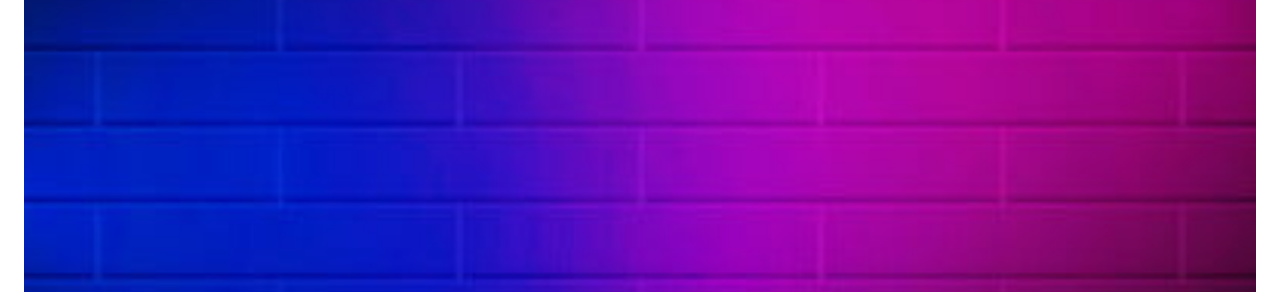
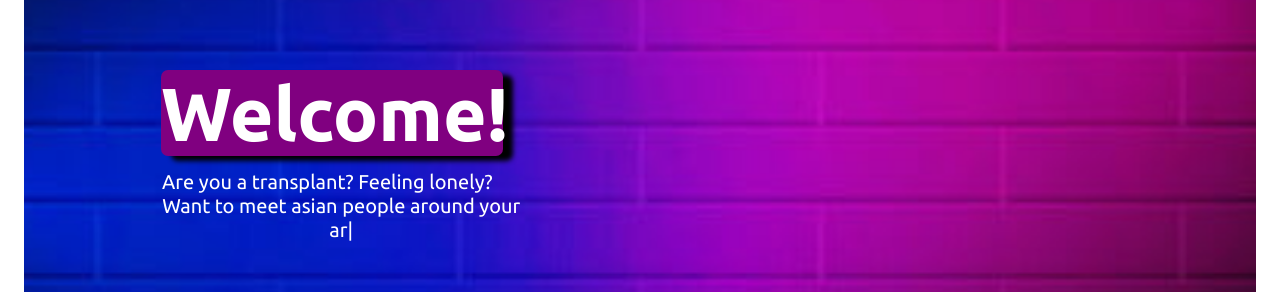
Before and after one commit to KurtisJin/AsianFriendsDFW, a React (Create React App) app in the folder afdfw/: page / in a window 1280 px wide. Shown: the part 244-536 px from the top of the page. Built offline with nearby package versions, Linux system fonts and the light colour scheme.

Commit message:
added type.js. added intro. styled the intro. Need to figure out how to make the typing not move the welcome

```diff
--- a/afdfw/package.json
+++ b/afdfw/package.json
@@ -12,6 +12,7 @@
     "react-animated-css": "^1.2.1",
     "react-dom": "^17.0.2",
     "react-scripts": "4.0.3",
+    "typed.js": "^2.0.12",
     "web-vitals": "^1.1.2"
   },
   "scripts": {
--- /dev/null
+++ b/afdfw/src/components/Intro/Typing/Typing.js
@@ -0,0 +1,44 @@
+import React from "react";
+import Typed from 'typed.js';
+import { classes } from "istanbul-lib-coverage";
+import wordsTwo from "./wordsTwo";
+// import "./style.css"
+
+
+class Typing extends React.Component {
+
+  componentDidMount() {
+
+    const options = {
+    strings: wordsTwo,
+    typeSpeed: 50,
+    backSpeed: 50,
+    loop: false,
+    cursorChar: "|",
+
+          };
+
+    // this.el refers to the <span> in the render() method
+    this.typed = new Typed(this.el, options);
+        }
+  componentWillUnmount() {
+          // Please don't forget to cleanup animation layer
+  this.typed.destroy();
+    }
+
+    render() {
+
+       return (
+
+          <div className="text-3"><span className="auto-type"style={{ whiteSpace: "pre" }} ref={(el) => {
+              this.el = el;
+            }}/>
+          </div>
+
+
+      );
+
+    }
+}
+
+export default Typing;
--- /dev/null
+++ b/afdfw/src/components/Intro/Typing/wordsTwo.js
@@ -0,0 +1,8 @@
+const wordsTwo = [
+    `Are you a transplant? Feeling lonely?
+    Want to meet asian people around your
+    area? You came to the right place!
+     `,
+    ]
+
+    export default wordsTwo
--- a/afdfw/src/components/Intro/intro.js
+++ b/afdfw/src/components/Intro/intro.js
@@ -1,10 +1,19 @@
 import React from 'react';
+import Typing from './Typing/Typing'
 
 let introPage = () => {
     return (
         <section id="introPage" className="introPage">
-
-
+            <div className="max-width">
+                <div className="row animatedTitle">
+                    <div className="introPage-content">
+                        <div className="text-2 animate__animated animate__fadeInLeftBig"><span className="last-name">Welcome!</span></div>
+                    </div>
+                </div>
+                 <div className="text-3">
+                    <Typing />
+                    </div>
+            </div>
         </section>
     )
 }
--- a/afdfw/src/styles.css
+++ b/afdfw/src/styles.css
@@ -186,8 +186,9 @@ section .title::after{
 }
 
 .introPage .max-width {
-  width: 100%;
-  display: flex;
+  width: 50%;
+  display: inline-block;
+  margin-right: 50%;
 }
 .introPage .max-width .row {
   margin-right: 0;
@@ -198,9 +199,20 @@ section .title::after{
 .introPage .introPage-content .text-2 {
     font-size: 75px;
     font-weight: 600;
-    margin-left: -3px;
+    /* margin-left: -3px; */
+    background-color: purple;
+    border-radius: 7px 7px 7px 7px;
+    width: 75%;
+    box-shadow: 10px 5px 5px black;
+    margin-left: 12.5%;
+    margin-bottom: 3%;
 }
 
+.introPage .text-3 {
+
+    font-size: 20px;
+    /* background-color: red; */
+}
 
 .introPage .introPage-content .text-2 .last-name:hover {
     color: crimson;
```
Also changed, not shown: 1 other file (tests, documents, lock files or other folders).
